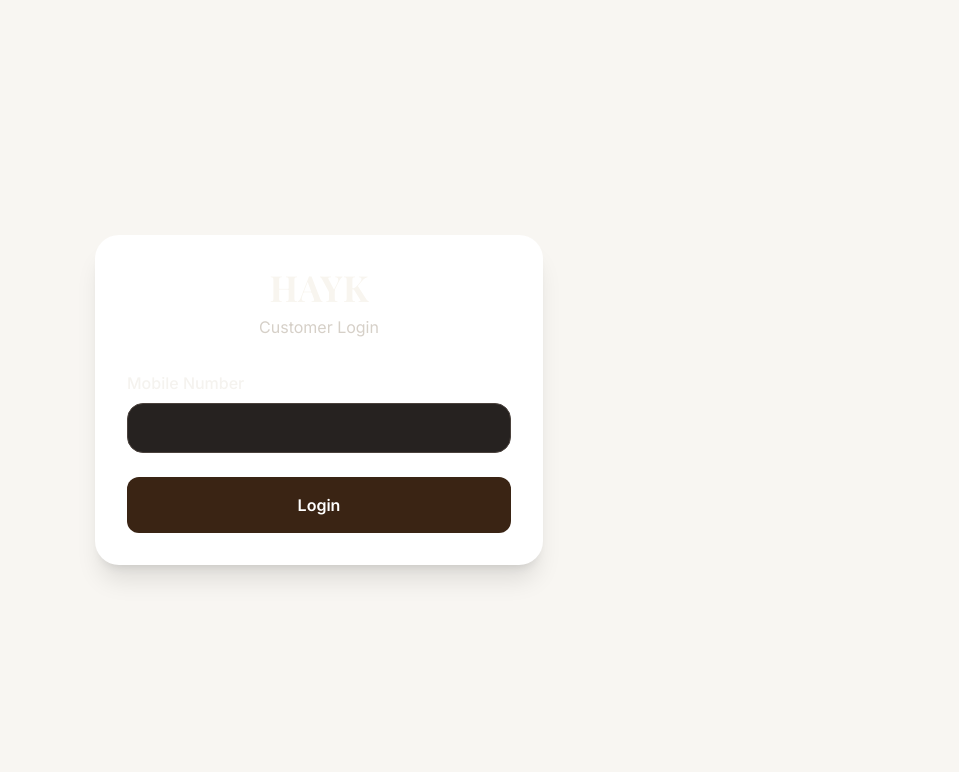
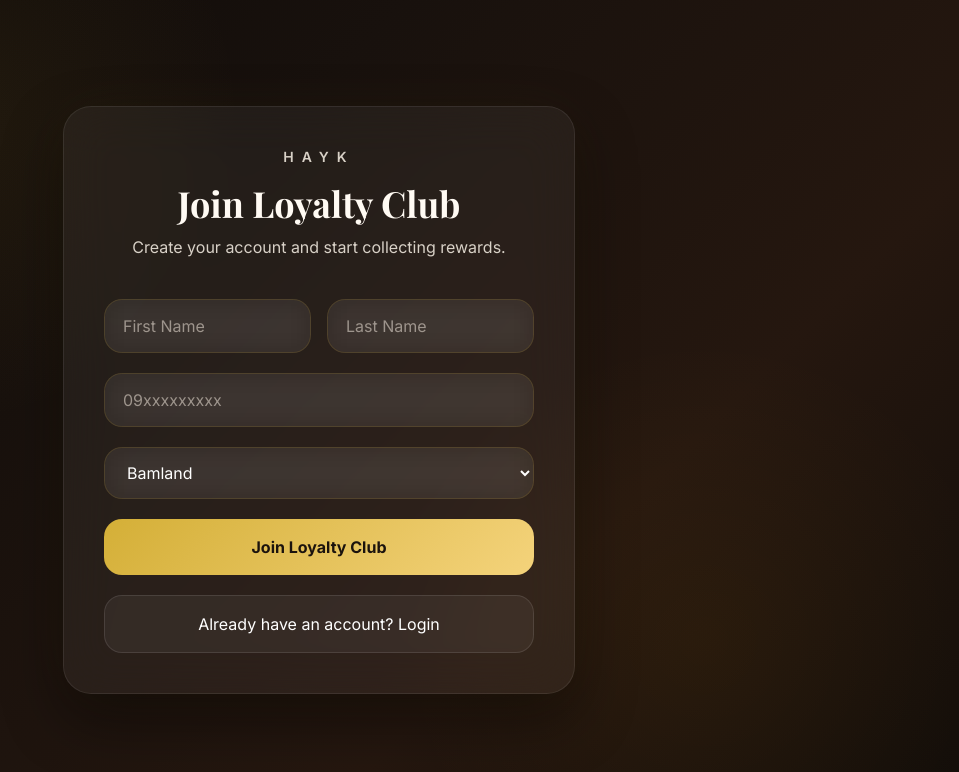
Before and after one commit to samijdk-art/hayk-loyalty-v2, a Next.js app: page /register in a window 1280 px wide. Shown: the top 772 px of the page, without its empty margins (321-1280 px from the left). Built offline with nearby package versions, Linux system fonts and the light colour scheme; a web font is replaced by a local one.

Commit message:
Premium UI update

```diff
--- a/app/globals.css
+++ b/app/globals.css
@@ -1,8 +1,12 @@
 @import "tailwindcss";
 
 :root {
-  --background: #151312;
+  --background: #0f0b08;
   --foreground: #f5f3ef;
+  --gold: #d4af37;
+  --gold-light: #f4d37b;
+  --brown: #24160d;
+  --card: rgba(32, 24, 19, .72);
 }
 
 *,
@@ -23,12 +27,29 @@ body {
 }
 
 body {
-  background:
-    radial-gradient(circle at top, #3b2b22 0%, #1d1816 40%, #111111 100%);
   color: var(--foreground);
   font-family: var(--font-inter), sans-serif;
   -webkit-font-smoothing: antialiased;
   -moz-osx-font-smoothing: grayscale;
+
+  background:
+      radial-gradient(circle at 20% 15%, rgba(212,175,55,.08), transparent 25%),
+      radial-gradient(circle at 80% 80%, rgba(255,166,0,.05), transparent 25%),
+      linear-gradient(135deg,#0d0907 0%,#18110d 35%,#25170f 70%,#120d09 100%);
+
+  background-attachment: fixed;
+}
+
+body::before{
+    content:"";
+    position:fixed;
+    inset:0;
+    pointer-events:none;
+    background-image:
+      linear-gradient(rgba(255,255,255,.015) 1px, transparent 1px),
+      linear-gradient(90deg, rgba(255,255,255,.015) 1px, transparent 1px);
+    background-size:40px 40px;
+    opacity:.35;
 }
 
 h1,
@@ -36,11 +57,11 @@ h2,
 h3,
 .brand-title {
   font-family: var(--font-playfair), serif;
-  color: #f8f5ef;
+  color: #fffaf3;
 }
 
 p {
-  color: #d6d0c8;
+  color: #d8d1c7;
 }
 
 a {
@@ -50,11 +71,11 @@ a {
 
 button {
   cursor: pointer;
-  transition: all .25s ease;
+  transition: .30s ease;
 }
 
 button:hover {
-  transform: translateY(-2px);
+  transform: translateY(-3px);
 }
 
 img {
@@ -64,66 +85,107 @@ img {
 
 input,
 textarea,
-select {
-  background: #262220;
-  color: #f5f3ef;
-  border: 1px solid #4b423d;
-  border-radius: 16px;
+select{
+  width:100%;
+  padding:14px 18px;
+  background:rgba(255,255,255,.05);
+  color:#fff;
+  border:1px solid rgba(212,175,55,.15);
+  border-radius:18px;
+  backdrop-filter:blur(12px);
 }
 
 input::placeholder,
-textarea::placeholder {
-  color: #a59b93;
+textarea::placeholder{
+  color:#9e958d;
 }
 
 input:focus,
 textarea:focus,
-select:focus {
-  outline: none;
-  border-color: #b68b4a;
-  box-shadow: 0 0 0 4px rgba(182,139,74,.18);
+select:focus{
+  outline:none;
+  border-color:var(--gold);
+  box-shadow:0 0 0 5px rgba(212,175,55,.15);
 }
 
-.glass {
-  background: rgba(33, 29, 27, .82);
-  backdrop-filter: blur(22px);
-  -webkit-backdrop-filter: blur(22px);
-  border: 1px solid rgba(255,255,255,.06);
-  border-radius: 24px;
+.glass{
+    background:rgba(255,255,255,.05);
+    border:1px solid rgba(255,255,255,.08);
+    backdrop-filter:blur(24px);
+    -webkit-backdrop-filter:blur(24px);
+    border-radius:28px;
 }
 
-.shadow-soft {
-  box-shadow:
-    0 15px 45px rgba(0,0,0,.45);
+.card-dark{
+    background:var(--card);
+    border:1px solid rgba(255,255,255,.08);
+    border-radius:28px;
 }
 
-.card-dark {
-  background: #1f1b19;
-  border: 1px solid #36302d;
-  border-radius: 24px;
+.shadow-soft{
+    box-shadow:
+      0 25px 60px rgba(0,0,0,.45),
+      0 0 60px rgba(212,175,55,.05);
 }
 
-.gold {
-  color: #d8b46a;
+.gold{
+    color:var(--gold-light);
 }
 
-.muted {
-  color: #b7aea5;
+.muted{
+    color:#aea59b;
 }
 
-::-webkit-scrollbar {
-  width: 10px;
+.gold-button{
+    background:linear-gradient(135deg,#d4af37,#f4d37b);
+    color:#1b130d;
+    font-weight:700;
+    border:none;
+    border-radius:18px;
 }
 
-::-webkit-scrollbar-track {
-  background: #171412;
+.gold-button:hover{
+    box-shadow:0 0 30px rgba(212,175,55,.45);
 }
 
-::-webkit-scrollbar-thumb {
-  background: #5a4735;
-  border-radius: 20px;
+.dark-button{
+    background:rgba(255,255,255,.05);
+    color:white;
+    border:1px solid rgba(255,255,255,.1);
+    border-radius:18px;
 }
 
-::-webkit-scrollbar-thumb:hover {
-  background: #8c6d4c;
+.dark-button:hover{
+    background:rgba(255,255,255,.09);
 }
+
+.card-hover{
+    transition:.35s;
+}
+
+.card-hover:hover{
+    transform:translateY(-6px);
+    box-shadow:0 25px 60px rgba(0,0,0,.45);
+}
+
+::selection{
+    background:#d4af37;
+    color:#000;
+}
+
+::-webkit-scrollbar{
+    width:10px;
+}
+
+::-webkit-scrollbar-track{
+    background:#120f0d;
+}
+
+::-webkit-scrollbar-thumb{
+    background:#6d5333;
+    border-radius:30px;
+}
+
+::-webkit-scrollbar-thumb:hover{
+    background:#d4af37;
+}
--- a/app/login/page.tsx
+++ b/app/login/page.tsx
@@ -40,21 +40,36 @@ export default function LoginPage() {
   }
 
   return (
-    <main className="min-h-screen bg-[#F8F6F2] flex items-center justify-center p-6">
-      <div className="w-full max-w-md bg-white rounded-3xl shadow-xl p-8">
+    <main className="min-h-screen flex items-center justify-center px-6 py-12">
 
-        <h1 className="text-4xl font-bold text-center text-[#3A2414]">
+      <div className="w-full max-w-md">
+
+        <div className="glass shadow-soft p-10">
+
+          <div className="flex justify-center mb-8">
+            <div className="w-20 h-[2px] bg-gradient-to-r from-transparent via-amber-400 to-transparent" />
+          </div>
+
+          <p className="text-center tracking-[8px] uppercase text-amber-400 text-sm font-semibold">
             HAYK
+          </p>
+
+          <h1 className="text-center text-4xl font-bold mt-4 text-white">
+            Welcome Back
           </h1>
 
-        <p className="text-center text-gray-500 mt-2">
-          Customer Login
+          <p className="text-center text-stone-300 mt-3">
+            Login to your loyalty account
           </p>
 
-        <form onSubmit={handleLogin} className="mt-8 space-y-6">
+          <form
+            onSubmit={handleLogin}
+            className="mt-10 space-y-6"
+          >
 
             <div>
-            <label className="block mb-2 font-medium">
+
+              <label className="block mb-3 text-sm text-stone-300 font-medium">
                 Mobile Number
               </label>
 
@@ -64,21 +79,39 @@ export default function LoginPage() {
                 onChange={(e) => setPhone(e.target.value)}
                 required
                 placeholder="09xxxxxxxxx"
-              className="w-full border rounded-xl p-3 focus:outline-none focus:ring-2 focus:ring-[#3A2414]"
               />
+
             </div>
 
             <button
               type="submit"
               disabled={loading}
-            className="w-full bg-[#3A2414] hover:bg-[#4B2F1A] text-white rounded-xl py-4 font-semibold disabled:opacity-50"
+              className="gold-button w-full py-4 disabled:opacity-50"
             >
               {loading ? "Logging in..." : "Login"}
             </button>
 
           </form>
 
+          <div className="mt-10 border-t border-white/10 pt-6 text-center">
+
+            <p className="text-sm text-stone-400">
+              New to HAYK?
+            </p>
+
+            <button
+              onClick={() => router.push("/register")}
+              className="mt-4 dark-button w-full py-4"
+            >
+              Create Account
+            </button>
+
           </div>
+
+        </div>
+
+      </div>
+
     </main>
   );
 }
--- a/app/page.tsx
+++ b/app/page.tsx
@@ -1,63 +1,86 @@
-import Image from "next/image";
 import Link from "next/link";
 
-export default function Home() {
+export default function HomePage() {
   return (
-    <main className="min-h-screen bg-[#F8F6F2] flex flex-col items-center justify-center px-6">
-      <Image
-        src="/logo.jpeg"
-        alt="HAYK"
-        width={170}
-        height={170}
-        className="mb-8 rounded-full shadow-xl"
-      />
+    <main className="min-h-screen bg-gradient-to-br from-[#120d08] via-[#1d140d] to-[#2c1c11] flex items-center justify-center px-6 py-12 overflow-hidden relative">
 
-      <h1 className="text-5xl font-extrabold tracking-wide text-[#3A2414] text-center">
+      {/* Background Glow */}
+      <div className="absolute w-[500px] h-[500px] bg-amber-500/10 blur-[180px] rounded-full top-[-120px] left-[-120px]" />
+      <div className="absolute w-[400px] h-[400px] bg-orange-400/10 blur-[180px] rounded-full bottom-[-100px] right-[-100px]" />
+
+      <div className="relative z-10 max-w-xl w-full">
+
+        <div className="rounded-[36px] border border-white/10 bg-white/5 backdrop-blur-xl shadow-[0_0_60px_rgba(0,0,0,.45)] p-10">
+
+          <div className="flex justify-center mb-8">
+            <div className="w-20 h-[2px] bg-gradient-to-r from-transparent via-amber-400 to-transparent" />
+          </div>
+
+          <p className="text-center tracking-[10px] uppercase text-amber-400 font-semibold text-sm">
             HAYK
+          </p>
+
+          <h1 className="text-5xl font-bold text-center mt-5 text-white">
+            Loyalty Club
           </h1>
 
-      <p className="text-xl mt-2 text-[#6B4A2E] font-medium">
-        BAMLAND & SADEQIE
+          <p className="text-center text-stone-300 mt-6 leading-7">
+            Earn points with every coffee, unlock exclusive rewards and enjoy a
+            premium coffee experience.
           </p>
 
-      <div className="w-24 h-[2px] bg-[#C7A26A] my-8"></div>
-
-      <h2 className="text-3xl font-bold text-[#3A2414]">
-        Loyalty Club
-      </h2>
-
-      <p className="text-gray-600 mt-4 text-center max-w-md leading-7">
-        Collect points with every coffee and unlock exclusive rewards.
-      </p>
-
-      <div className="mt-12 w-full max-w-sm space-y-4">
-
-        <Link
-          href="/login"
-          className="block w-full bg-[#3A2414] hover:bg-[#4B2F1A] transition text-white text-center py-4 rounded-2xl font-semibold shadow-lg"
-        >
-          📱 Customer Login
-        </Link>
+          <div className="mt-12 space-y-5">
 
             <Link
               href="/register"
-          className="block w-full bg-white border border-[#3A2414] text-[#3A2414] hover:bg-[#F1ECE6] transition text-center py-4 rounded-2xl font-semibold shadow"
+              className="block w-full rounded-2xl bg-gradient-to-r from-amber-500 to-yellow-600 py-4 text-center font-bold text-black transition duration-300 hover:scale-[1.02] hover:shadow-[0_0_30px_rgba(245,158,11,.45)]"
             >
               ☕ Join Loyalty Club
             </Link>
 
             <Link
-          href="/admin"
-          className="block w-full bg-black hover:bg-neutral-800 transition text-white text-center py-4 rounded-2xl font-semibold shadow-lg"
+              href="/login"
+              className="block w-full rounded-2xl border border-amber-400/30 bg-white/5 py-4 text-center font-semibold text-white transition duration-300 hover:bg-white/10"
+            >
+              👤 Customer Login
+            </Link>
+
+            <Link
+              href="/admin/login"
+              className="block w-full rounded-2xl border border-white/10 bg-black/40 py-4 text-center font-semibold text-stone-200 transition duration-300 hover:bg-black/60"
             >
               👨‍💼 Staff / Admin
             </Link>
 
           </div>
 
-      <p className="mt-10 text-sm text-gray-500 text-center">
-        Scan your personal QR code in-store to collect points.
-      </p>
+          <div className="mt-12 border-t border-white/10 pt-6">
+
+            <div className="flex justify-center gap-10 text-center">
+
+              <div>
+                <h3 className="text-2xl font-bold text-amber-400">☕</h3>
+                <p className="text-sm text-stone-400 mt-2">Earn Points</p>
+              </div>
+
+              <div>
+                <h3 className="text-2xl font-bold text-amber-400">🎁</h3>
+                <p className="text-sm text-stone-400 mt-2">Free Drinks</p>
+              </div>
+
+              <div>
+                <h3 className="text-2xl font-bold text-amber-400">⭐</h3>
+                <p className="text-sm text-stone-400 mt-2">VIP Rewards</p>
+              </div>
+
+            </div>
+
+          </div>
+
+        </div>
+
+      </div>
+
     </main>
   );
 }
--- a/app/register/page.tsx
+++ b/app/register/page.tsx
@@ -3,32 +3,42 @@
 import { useState } from "react";
 import { useRouter } from "next/navigation";
 
-export default function LoginPage() {
+export default function RegisterPage() {
   const router = useRouter();
 
+  const [firstName, setFirstName] = useState("");
+  const [lastName, setLastName] = useState("");
   const [phone, setPhone] = useState("");
+  const [branch, setBranch] = useState("Bamland");
   const [loading, setLoading] = useState(false);
 
-  async function handleLogin(e: React.FormEvent) {
+  async function handleSubmit(e: React.FormEvent) {
     e.preventDefault();
 
     setLoading(true);
 
     try {
-      const res = await fetch("/api/login", {
+      const res = await fetch("/api/register", {
         method: "POST",
         headers: {
           "Content-Type": "application/json",
         },
-        body: JSON.stringify({ phone }),
+        body: JSON.stringify({
+          firstName,
+          lastName,
+          phone,
+          branch,
+        }),
       });
 
       const result = await res.json();
 
       if (!res.ok) {
-        alert(result.error || "Customer not found");
+        alert(result.error || "Registration failed");
         return;
       }
+
+      alert("Welcome to HAYK Loyalty Club!");
 
       router.push(`/customer/${result.customer.id}`);
     } catch {
@@ -39,42 +49,88 @@ export default function LoginPage() {
   }
 
   return (
-    <main className="min-h-screen bg-[#F8F6F2] flex items-center justify-center p-6">
-      <div className="w-full max-w-md bg-white rounded-3xl shadow-xl p-8">
+    <main className="min-h-screen flex items-center justify-center px-6 py-12">
 
-        <h1 className="text-4xl font-bold text-center text-[#3A2414]">
-          HAYK
-        </h1>
+      <div className="w-full max-w-lg">
 
-        <p className="text-center text-gray-500 mt-2">
-          Customer Login
-        </p>
+        <div className="glass shadow-soft p-10">
 
-        <form onSubmit={handleLogin} className="mt-8 space-y-6">
+          <div className="text-center">
 
-          <div>
-            <label className="block mb-2 font-medium">
-              Mobile Number
-            </label>
+            <p className="tracking-[8px] uppercase text-amber-400 text-sm font-semibold">
+              HAYK
+            </p>
+
+            <h1 className="text-4xl font-bold text-white mt-4">
+              Join Loyalty Club
+            </h1>
+
+            <p className="text-stone-400 mt-3">
+              Create your account and start collecting rewards.
+            </p>
+
+          </div>
+
+          <form
+            onSubmit={handleSubmit}
+            className="space-y-5 mt-10"
+          >
+
+            <div className="grid grid-cols-2 gap-4">
+
+              <input
+                placeholder="First Name"
+                value={firstName}
+                onChange={(e) => setFirstName(e.target.value)}
+                required
+              />
+
+              <input
+                placeholder="Last Name"
+                value={lastName}
+                onChange={(e) => setLastName(e.target.value)}
+                required
+              />
+
+            </div>
 
             <input
+              type="tel"
+              placeholder="09xxxxxxxxx"
               value={phone}
               onChange={(e) => setPhone(e.target.value)}
               required
-              className="w-full border rounded-xl p-3"
             />
-          </div>
+
+            <select
+              value={branch}
+              onChange={(e) => setBranch(e.target.value)}
+            >
+              <option value="Bamland">Bamland</option>
+              <option value="Sadeghieh">Sadeghieh</option>
+            </select>
+
+            <button
+              type="submit"
+              disabled={loading}
+              className="gold-button w-full py-4 disabled:opacity-50"
+            >
+              {loading ? "Creating Account..." : "Join Loyalty Club"}
+            </button>
+
+          </form>
 
           <button
-            disabled={loading}
-            className="w-full bg-[#3A2414] text-white rounded-xl py-4 font-semibold"
+            onClick={() => router.push("/login")}
+            className="dark-button w-full py-4 mt-5"
           >
-            {loading ? "Loading..." : "Login"}
+            Already have an account? Login
           </button>
 
-        </form>
+        </div>
 
       </div>
+
     </main>
   );
 }
```
Lines whose indentation alone changed are shown as unchanged.
